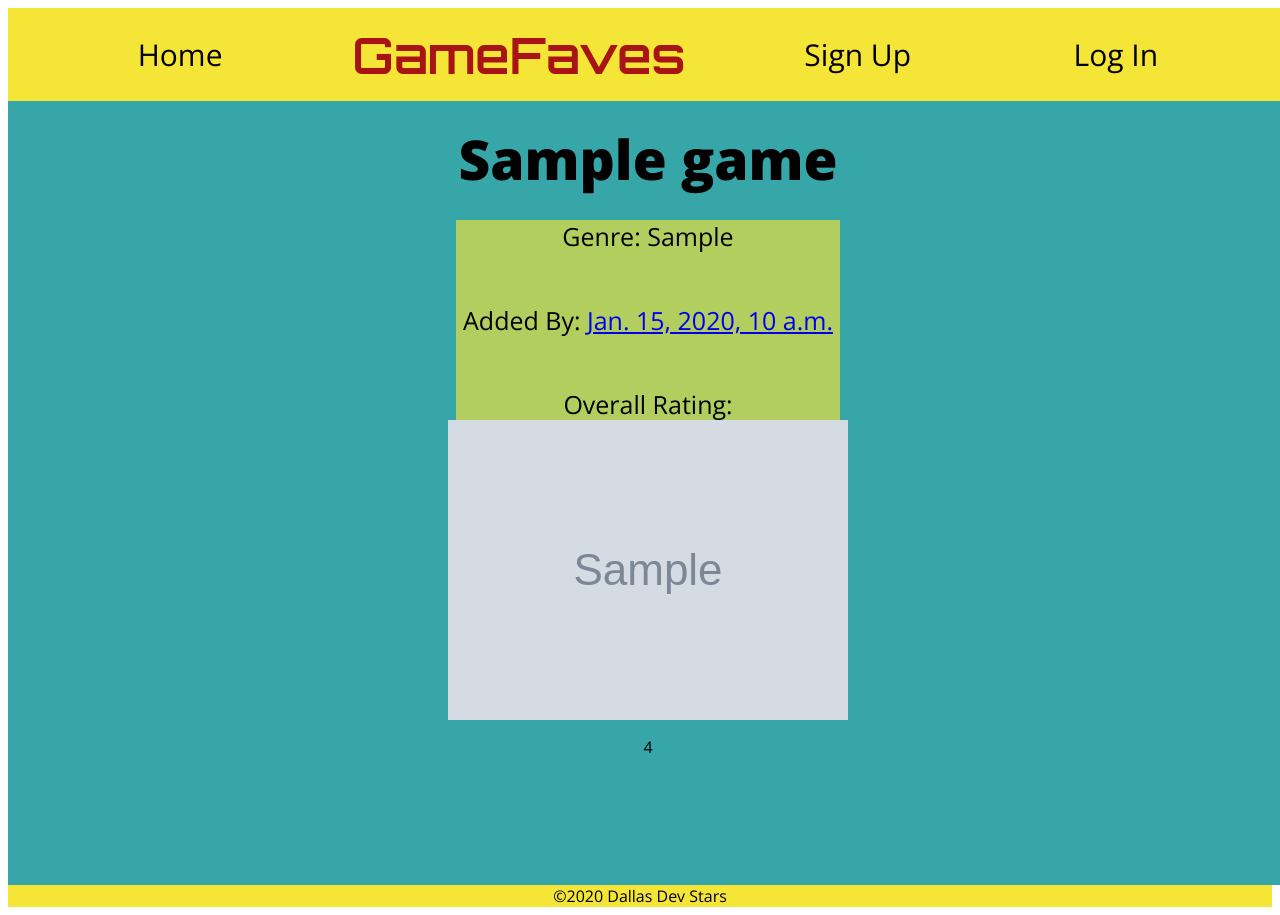
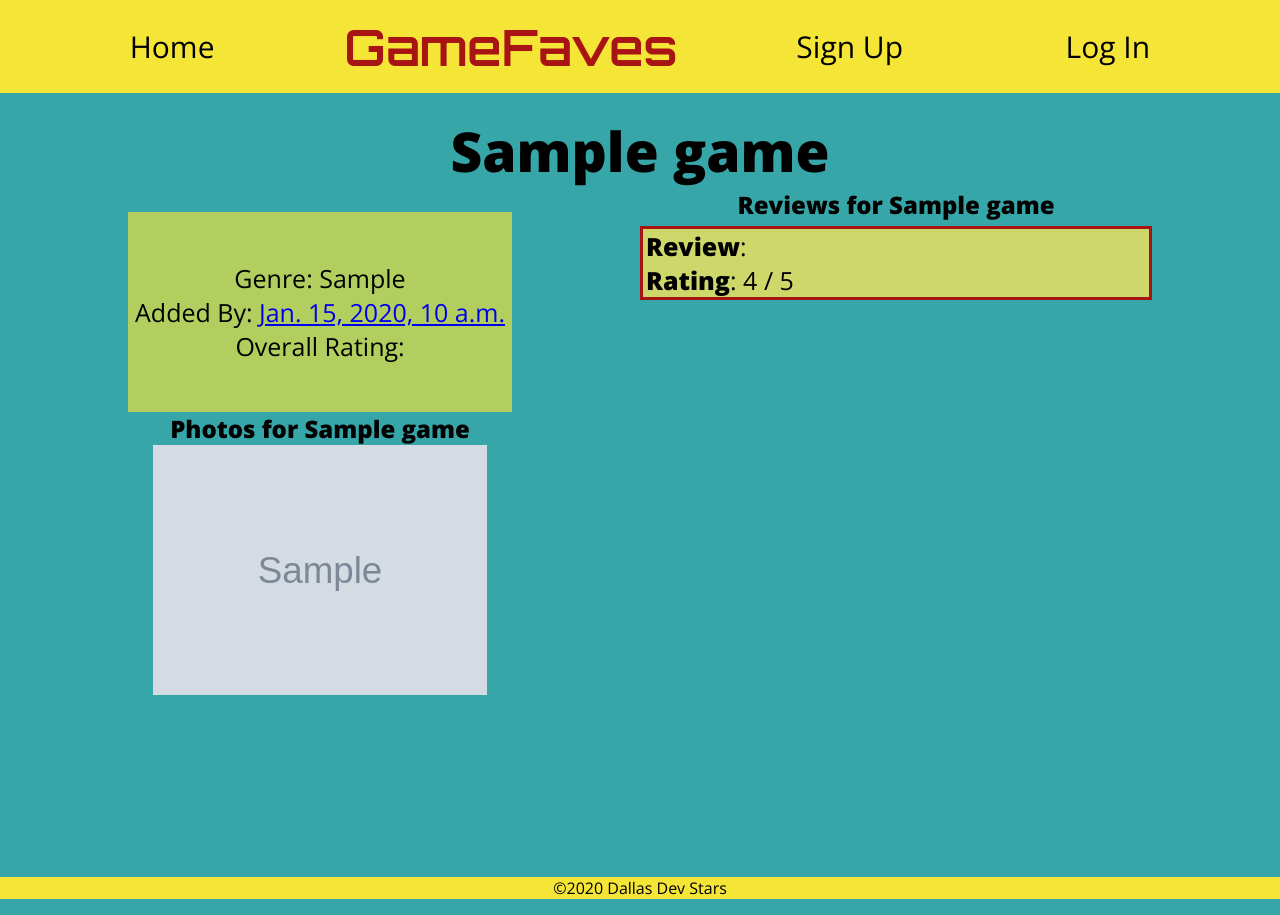
Before and after one commit to CodingSalmon/gamefaves, a Django app: template main_app/templates/games/detail.html in a window 1280 px wide. Run offline with Django 3.2, Linux system fonts and the light colour scheme; the template is opened without the code that fills it: most values are stand-ins (such as "Sample title", 1, 10 or a date in 2020); grey boxes marked "Sample" are stand-in pictures.

Commit message:
update styling of reviews

```diff
--- a/main_app/static/css/style.css
+++ b/main_app/static/css/style.css
@@ -1,6 +1,7 @@
 * {
     font-family: 'Open Sans', sans-serif;
     box-sizing: border-box;
+    margin: 0;
 }
 
 body {
@@ -52,6 +53,12 @@ main {
     padding-bottom: 10px;
 }
 
+.detail-page {
+    display: flex;
+    flex-direction: row;
+    justify-content: space-around;
+}
+
 .homeLinks {
     color: black;
     height: 40px;
@@ -70,7 +77,7 @@ main {
     align-items: center;
     font-size: 25px;
     height: 25vh;
-    width: 50vw;
+    width: 40vw;
     background-color: #f5e536a5;
     margin-top: 3vh;
 }
@@ -90,15 +97,34 @@ span {
     flex-direction: column;
     justify-content: center;
     align-items: center;
+    margin-right: 5vw;
+}
+
+img {
+    max-height: 250px;
+}
+
+.review_content {
+    display: flex;
+    flex-direction: column;
+    margin-left: 5vw;
+    width: 40vw;
+    align-items: center;
+}
+
+.review {
+    font-size: 20px;
+    border: solid 3px #A81414;
+    padding-left: 3px;
+    margin-top: 5px;
+    overflow-wrap: break-word;
+    background-color: rgba(243, 228, 92, .8);
+    width: 40vw;
 }
 
 #no-photo {
     font-size: 20px;
     margin-top: 10px;
-}
-
-.review_content {
-    margin-bottom: 10px;
 }
 
 form {
@@ -113,10 +139,21 @@ form {
     width: 50vw;
 }
 
+input[type="file"] {
+    width: 30vw;
+    font-size: 15px;
+    align-items: center;
+}
+
 .sign-up {
     width: 80vw;
     height: auto;
     padding: 10px;
+}
+
+.detail-page-form {
+    width: 40vw;
+    justify-content: space-around;
 }
 
 .btn {
@@ -143,10 +180,9 @@ label {
 
 #id_name, select {
     width: 100%;
-    padding: 12px 20px;
     margin: 8px 0;
     box-sizing: border-box;
-    font-size: 25px;
+    font-size: 20px;
 }
 
 input {
@@ -176,7 +212,13 @@ footer {
 
     .details { width: 30vw; }
 
-    form { width: 40vw; }
+    form, .sign-up { width: 40vw; }
 
-    .sign-up { width: 40vw; }
+    input[type="file"] {
+        width: 40vw;
+        font-size: 20px;
+        padding-left: 5vw;
+    }
+
+    .review { font-size: 25px; }
 }
--- a/main_app/templates/games/detail.html
+++ b/main_app/templates/games/detail.html
@@ -1,8 +1,9 @@
 {% extends 'base.html' %}
 {% block content %}
 
+<span class="gameName">{{ game.name }}</span>
+<section class="detail-page">
   <div class='game_content'>
-  <span class="gameName">{{ game.name }}</span>
     <div class="details">
       <p>Genre: {{game.get_genre_display}}</p>
       <p>Added By: <a href="{% url 'user_detail' game.added_by.id %}">{{ game.added_by }}</a></p>
@@ -21,6 +22,7 @@
       {% endif %}
     {% endif %}
 
+    <h2>Photos for {{ game.name }}</h2>
     {% for photo in game.photo_set.all %}
       <img src="{{photo.url}}">
     {% empty %}
@@ -28,10 +30,9 @@
     {% endfor %}
 
     {% if request.user.username %}
-    <form action="{% url 'add_photo' game.id %}" enctype="multipart/form-data" method="POST">
+      <form class="detail-page-form" action="{% url 'add_photo' game.id %}" enctype="multipart/form-data" method="POST">
         {% csrf_token %}
         <input type="file" name="photo-file">
-      <br><br>
         <input type="submit" class="btn" value="Upload Photo">
       </form>
     {% endif %}
@@ -39,19 +40,21 @@
 
   <div class='review_content'>
     {% if request.user.username %}
-    <form action="{% url 'add_review' game.id %}" method='POST'>
+      <form class="detail-page-form" action="{% url 'add_review' game.id %}" method='POST'>
         {% csrf_token %}
         {{ review_form.as_p }}
         <input type='submit' class='btn' value='Add Review'>
       </form>
     {% endif %}
-
+    <h2>Reviews for {{ game.name }}</h2>
     {% for review in game.review_set.all %}
       <div class='review'>
-      <p>{{ review.msg }}</p>
-      <p>{{ review.rating }}</p>
+        <p class=><strong>Review</strong>: {{ review.msg }}</p>
+        <p><strong>Rating</strong>: {{ review.rating }} / 5</p>
       </div>
+    {% empty %}
+      <p id="no-photo">No Reviews Yet</p>
     {% endfor %}
   </div>
-
+</section>
 {% endblock %}
```
Lines whose indentation alone changed are shown as unchanged.
